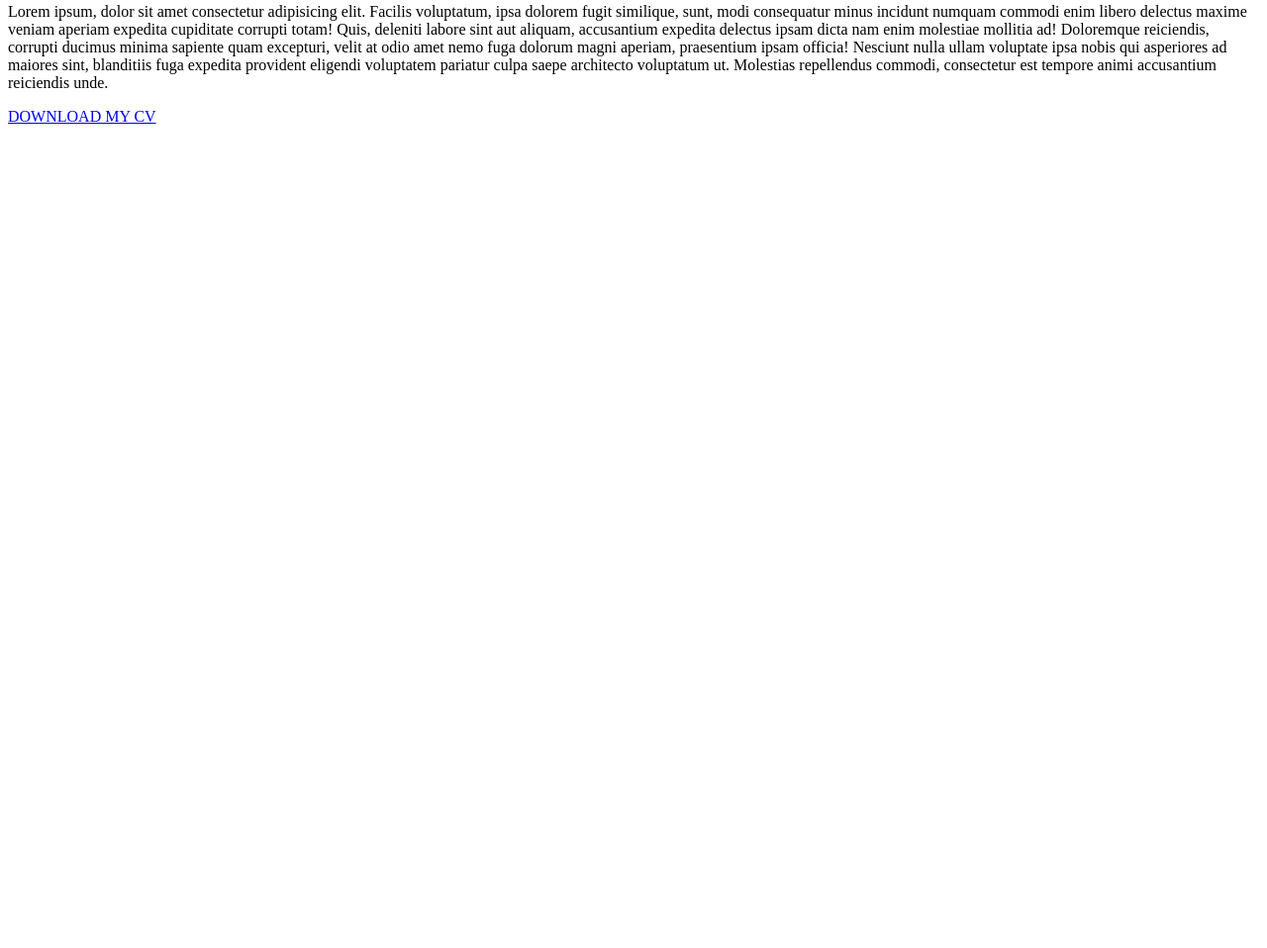
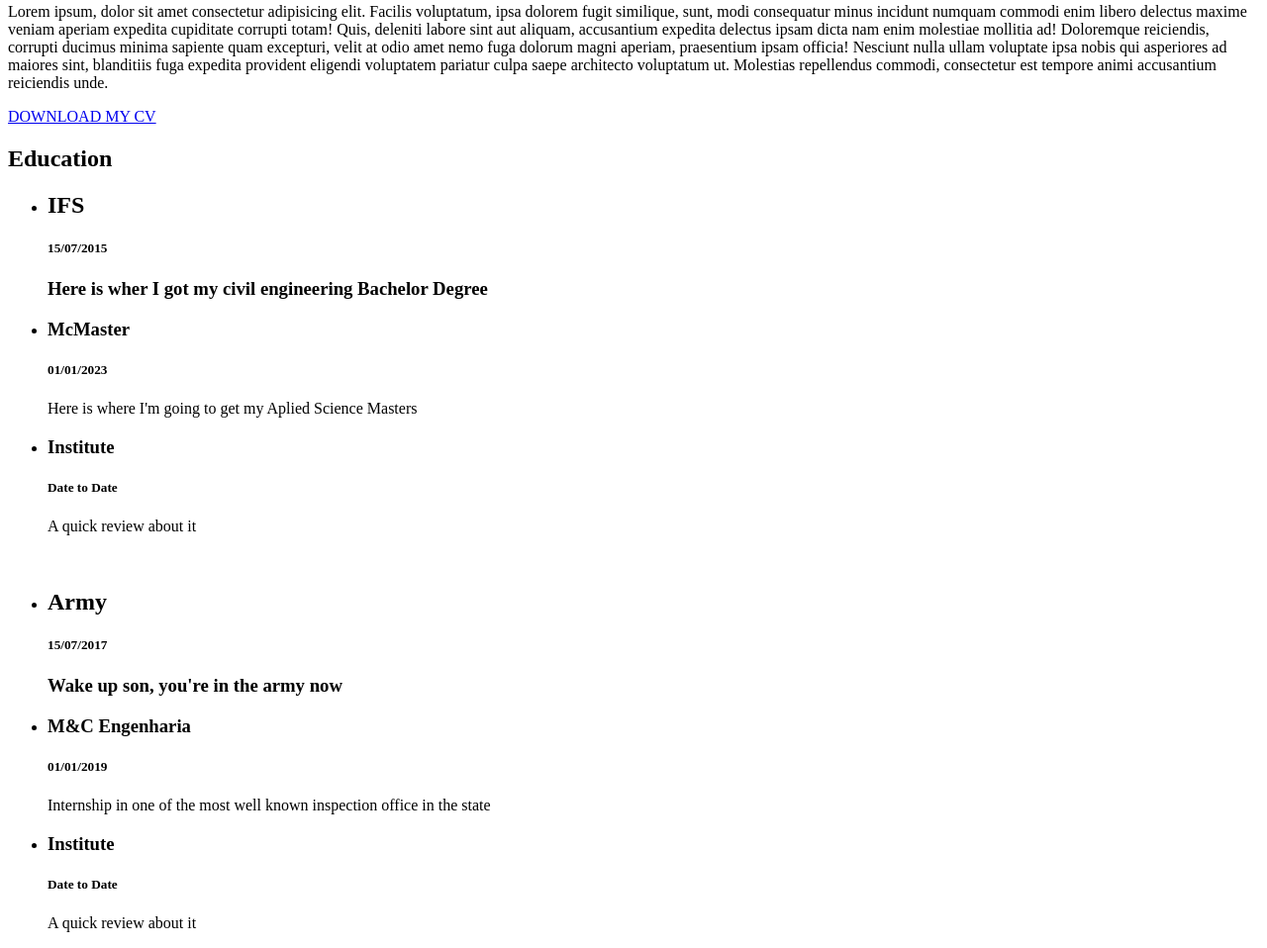
Before and after one commit to Du-Projects/portfolio-page, a plain HTML site: page index.html in a window 1280 px wide. Shown: the part 152-1110 px from the top of the page at 99% size. Before the commit the page ends 800 px from the top, so only its background shows below. Drawn offline with Linux system fonts and the light colour scheme.

Commit message:
Update index.html

```diff
--- a/index.html
+++ b/index.html
@@ -31,6 +31,44 @@
       <a href="#">DOWNLOAD MY CV</a>
     </section>
   <!---PRESENTATION--->
+  <!---Education and Employment--->
+  <section id="resume">
+    <article>
+      <h2>Education</h2>
+        <ul>
+          <li>  <h2>IFS</h2>
+                <h5>15/07/2015</h5>
+                <h3>Here is wher I got my civil engineering Bachelor Degree<h3/>
+          </li>
+          <li>  <h3>McMaster</h3>
+                <h5>01/01/2023</h5>
+                <p>Here is where I'm going to get my Aplied Science Masters<p/>
+          </li>
+          <li>  <h3>Institute</h3>
+                <h5>Date to Date</h5>
+                <p>A quick review about it<p/>
+          </li>
+        </ul>
+    </article>
+    <br>
+    <article>
+      <ul>
+        <li>  <h2>Army</h2>
+              <h5>15/07/2017</h5>
+              <h3>Wake up son, you're in the army now<h3/>
+        </li>
+        <li>  <h3>M&C Engenharia</h3>
+              <h5>01/01/2019</h5>
+              <p>Internship in one of the most well known inspection office in the state<p/>
+        </li>
+        <li>  <h3>Institute</h3>
+              <h5>Date to Date</h5>
+              <p>A quick review about it<p/>
+        </li>
+      </ul>
+    </article>
+  </section>
+  <!---Education and Employment--->
   </main>
   <footer></footer>
 </body>
```
